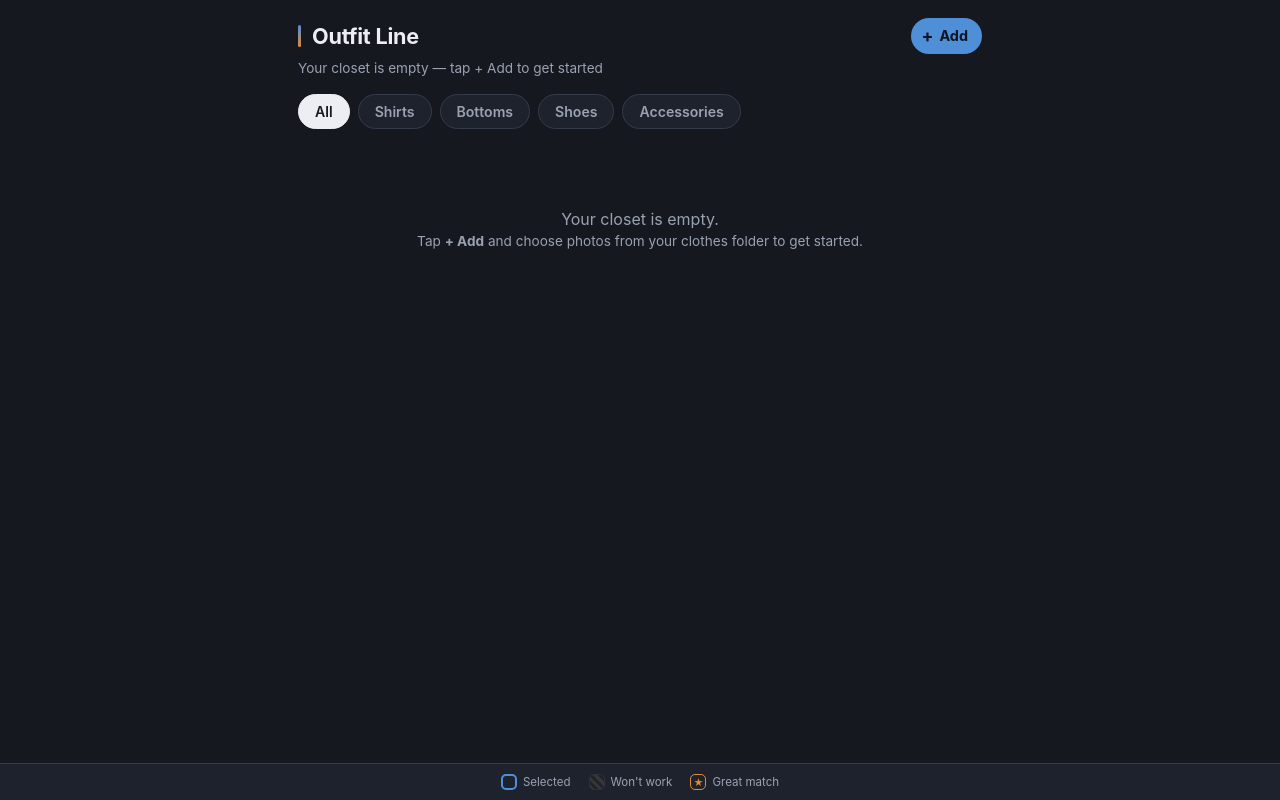
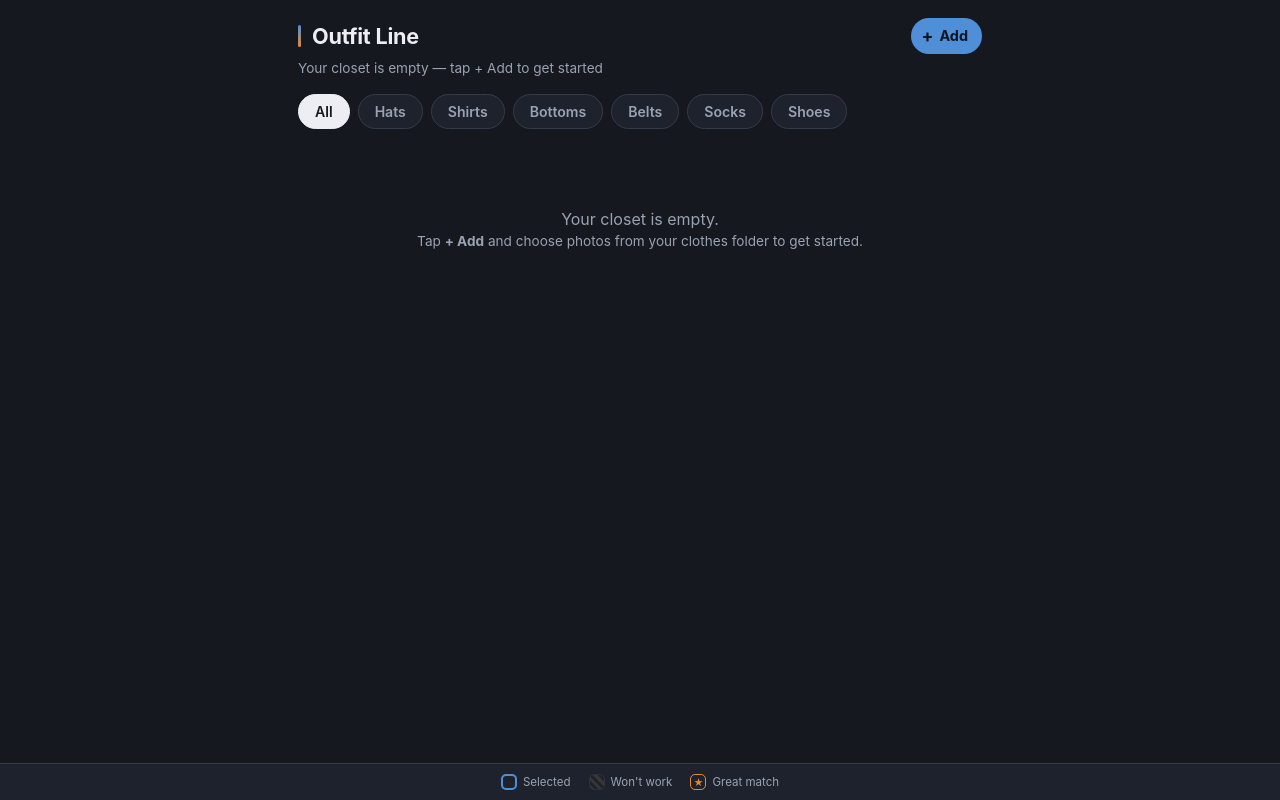
Before and after one commit to morham2112/Wardrobe-App, a plain HTML site: page index.html in a window 1280 px wide. Drawn offline with Linux system fonts and the light colour scheme.

Commit message:
Add files via upload

```diff
--- a/index.html
+++ b/index.html
@@ -42,10 +42,12 @@
   <!-- ===== FILTER TABS ===== -->
   <nav class="tabs" id="tabs" aria-label="Category filter">
     <button class="tab active" data-cat="All">All</button>
+    <button class="tab" data-cat="Hat">Hats</button>
     <button class="tab" data-cat="Shirt">Shirts</button>
     <button class="tab" data-cat="Bottom">Bottoms</button>
+    <button class="tab" data-cat="Belt">Belts</button>
+    <button class="tab" data-cat="Sock">Socks</button>
     <button class="tab" data-cat="Shoe">Shoes</button>
-    <button class="tab" data-cat="Accessory">Accessories</button>
   </nav>
 
   <!-- ===== ACTIVE OUTFIT STRIP ===== -->
@@ -84,10 +86,12 @@
 
     <label>Category
       <select id="fieldCategory">
+        <option value="Hat">Hat</option>
         <option value="Shirt">Shirt</option>
         <option value="Bottom">Bottom</option>
+        <option value="Belt">Belt</option>
+        <option value="Sock">Sock</option>
         <option value="Shoe">Shoe</option>
-        <option value="Accessory">Accessory</option>
       </select>
     </label>
 
```
